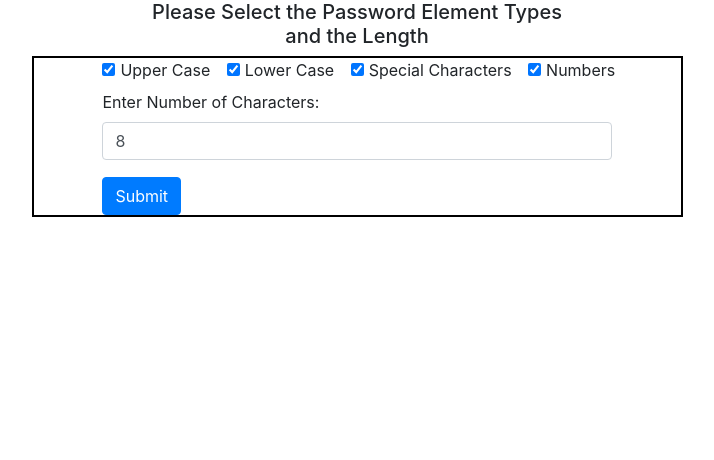
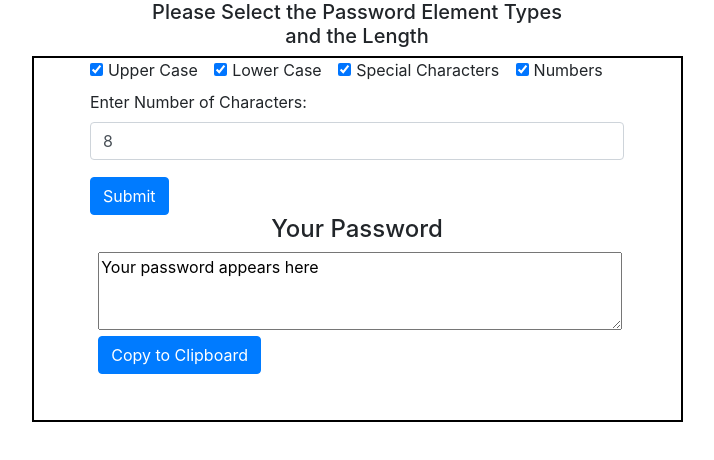
Before and after one commit to randrmoel/rvm-pw-gen, a plain HTML site: page index.html in a window 1280 px wide. Shown: the whole page, without its empty margins (123-837 px from the left). Drawn offline with nearby package versions, Linux system fonts and the light colour scheme.

Commit message:
complete logic and layout for outputting results to same html page

```diff
--- a/index.html
+++ b/index.html
@@ -12,7 +12,7 @@
   <body style="max-width: 960px">
 
   <!--Title of Input Space-->
-    <div class="container">
+    <div class="container-fluid">
       <div class="row" style="text-align:center">
         <div class = "col-sm-3"></div>
         <div class = "col-sm-6">
@@ -21,7 +21,7 @@
       </div>
 
   <!--Beginning of Input-->
-      <div class="container" style="max-width:70%; border-color:black; border-width:2px; border-style:solid">
+      <div class="container-fluid" style="padding:0 0 5% 0; max-width:70%; border-color:black; border-width:2px; border-style:solid">
         <div class="row">
           <div class="col-sm-1"></div>
           <div class="col-sm-11">
@@ -72,11 +72,26 @@
           <div class="row">
           <div class="col-sm-1"></div>
             <div class="col-sm-10">
-              <button type="submit" onclick="randPW()" class="btn btn-primary">Submit</button>
+              <button type="submit" onclick="randPW(); return false" class="btn btn-primary">Submit</button>
             </div>
           </div> <!--End of Row-->
+
+          <div class="row">
+            <div class="col-sm-12" style="text-align: center;">
+              <h4>Your Password</h4>
+            </div>
+          </div> <!--End of row-->
         </form><!--End of Form-->
+        <div class="row" style="text-align:left; padding:0 0 0 10%">
+          <div class="col-sm-12">
+            <textarea style="width:90%; text-align:left" rows="3" id="pwOut">Your password appears here</textarea>
+            <button onclick="copyText()"" class="btn btn-primary ">Copy to Clipboard</button>
+          </div>
+        </div><!--End of row-->
+
       </div> <!--End of Container for Border-->
+
+
     </div> <!--End of Container for Rows and Columns-->
 
 
@@ -155,8 +170,17 @@
               break;
           }
         }
-        alert(pw);
+        document.getElementById("pwOut").value = pw;
+        //alert(pw);
+        return;
       }
+
+      function copyText() {
+        let pwTxt =  document.getElementById("pwOut");
+        pwTxt.select();
+        document.execCommand("copy");
+      }
+
       </script>
 
   </body>
```
